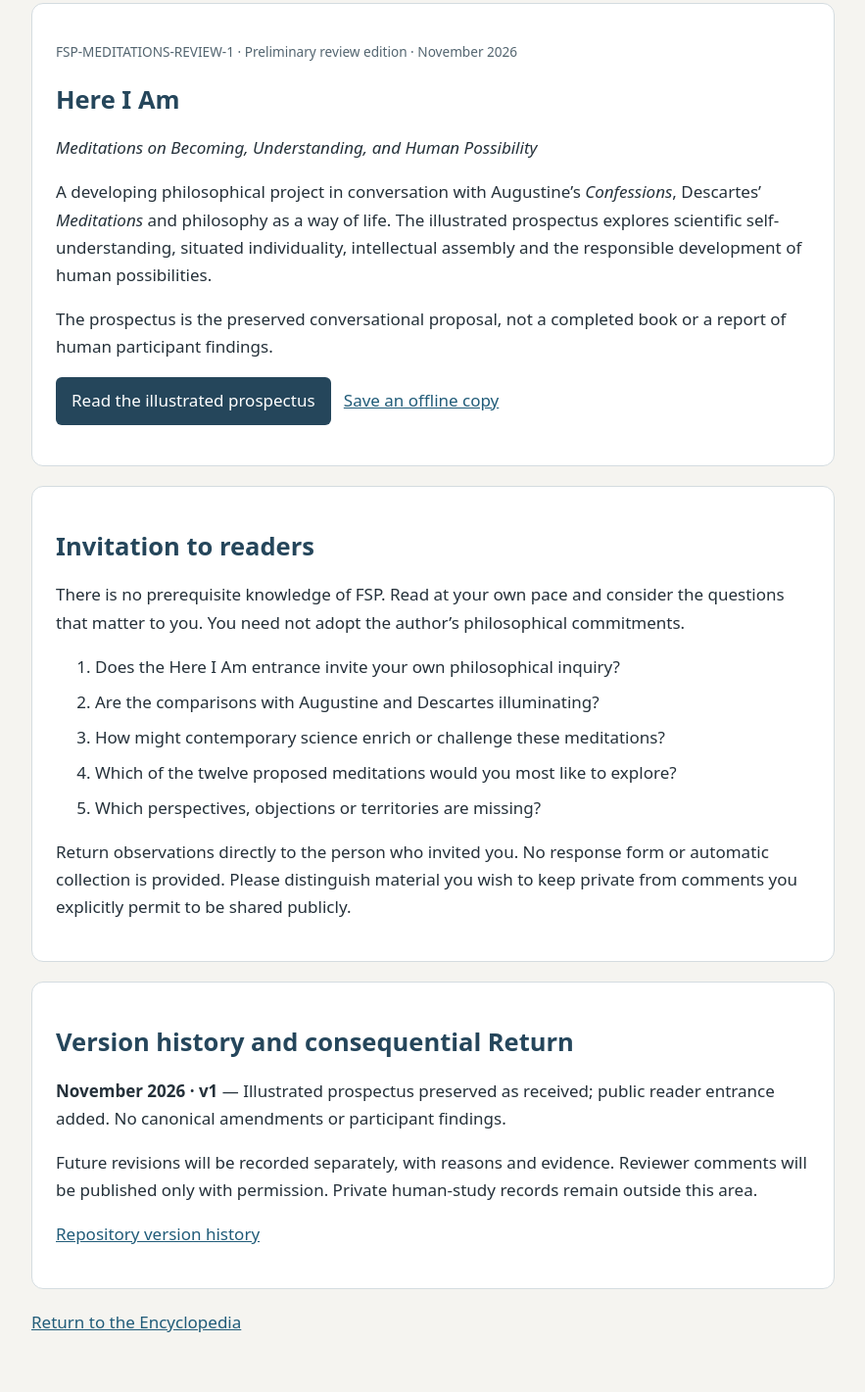
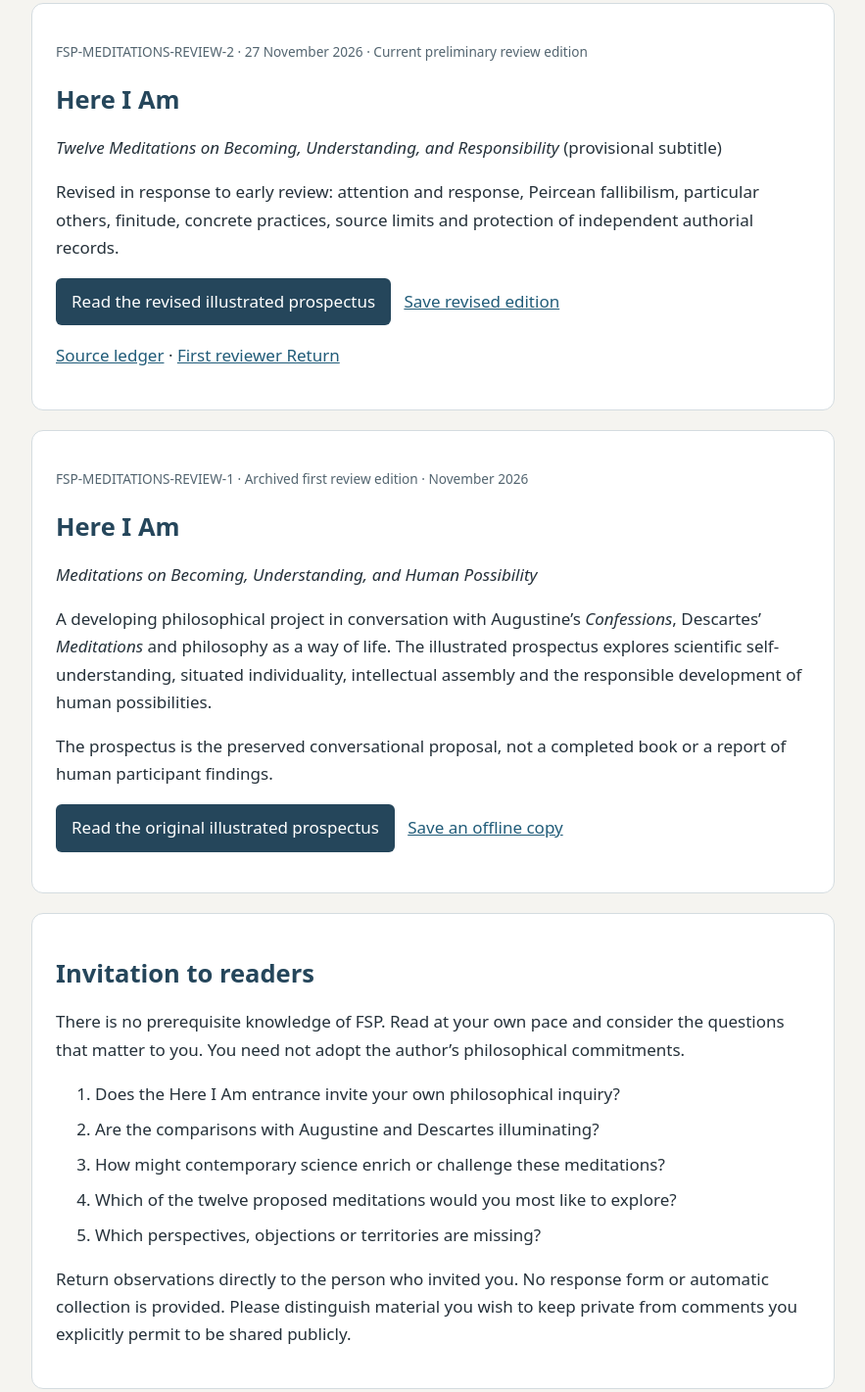
Before and after one commit to Bobphil/fsp-cartography, a website: page site/works-in-development/index.html in a window 1280 px wide. Shown: the part 255-1676 px from the top of the page at 98% size, without its empty margins (198-1081 px from the left). Before the commit the page ends 1651 px from the top, so only its background shows below. Drawn offline with Linux system fonts and the light colour scheme.

Commit message:
FSP-MEDITATIONS-REVIEW-2: link revised edition and preserve original

```diff
--- a/site/works-in-development/index.html
+++ b/site/works-in-development/index.html
@@ -2,6 +2,7 @@
 <html lang="en"><head><meta charset="utf-8"><meta name="viewport" content="width=device-width,initial-scale=1"><title>Works in Development | FSP Encyclopedia</title><style>
 body{margin:0;background:#f5f4f0;color:#25313a;font:17px/1.65 system-ui,sans-serif}main{max-width:820px;margin:auto;padding:2rem 1.25rem}h1,h2{line-height:1.2;color:#25465b}article,section{background:white;border:1px solid #d4dce0;border-radius:12px;padding:1.5rem;margin:1.25rem 0}a{color:#215c79}a:focus-visible{outline:3px solid #215c79;outline-offset:4px}.meta{font-size:.85rem;color:#536570}.primary{display:inline-block;padding:.65rem 1rem;background:#25465b;color:white;border-radius:6px;text-decoration:none}li{margin:.5rem 0}blockquote{margin:1rem 0;border-left:3px solid #735b99;padding-left:1rem}@media print{body{background:white}main{padding:0}article,section{break-inside:avoid}}
 </style></head><body><main><nav aria-label="Encyclopedia"><a href="../#/">&larr; FSP Encyclopedia</a></nav><header><p class="meta">FULL-STACK PHILOSOPHY · PUBLIC REVIEW</p><h1>Works in Development</h1><p>Emerging philosophical works, available for open inquiry before canonical adoption. A review edition is an invitation to examine, not an assertion of established findings.</p></header>
-<article><p class="meta">FSP-MEDITATIONS-REVIEW-1 · Preliminary review edition · November 2026</p><h2>Here I Am</h2><p><em>Meditations on Becoming, Understanding, and Human Possibility</em></p><p>A developing philosophical project in conversation with Augustine’s <em>Confessions</em>, Descartes’ <em>Meditations</em> and philosophy as a way of life. The illustrated prospectus explores scientific self-understanding, situated individuality, intellectual assembly and the responsible development of human possibilities.</p><p>The prospectus is the preserved conversational proposal, not a completed book or a report of human participant findings.</p><p><a class="primary" href="here-i-am/prospectus-2026-11.html">Read the illustrated prospectus</a> &nbsp; <a href="here-i-am/prospectus-2026-11.html" download>Save an offline copy</a></p></article>
+<article><p class="meta">FSP-MEDITATIONS-REVIEW-2 · 27 November 2026 · Current preliminary review edition</p><h2>Here I Am</h2><p><em>Twelve Meditations on Becoming, Understanding, and Responsibility</em> (provisional subtitle)</p><p>Revised in response to early review: attention and response, Peircean fallibilism, particular others, finitude, concrete practices, source limits and protection of independent authorial records.</p><p><a class="primary" href="here-i-am/prospectus-v2-2026-11-27.html">Read the revised illustrated prospectus</a> &nbsp; <a href="here-i-am/prospectus-v2-2026-11-27.html" download>Save revised edition</a></p><p><a href="here-i-am/prospectus-v2-2026-11-27.html#S1">Source ledger</a> · <a href="here-i-am/revision-ledger.html">First reviewer Return</a></p></article>
+<article><p class="meta">FSP-MEDITATIONS-REVIEW-1 · Archived first review edition · November 2026</p><h2>Here I Am</h2><p><em>Meditations on Becoming, Understanding, and Human Possibility</em></p><p>A developing philosophical project in conversation with Augustine’s <em>Confessions</em>, Descartes’ <em>Meditations</em> and philosophy as a way of life. The illustrated prospectus explores scientific self-understanding, situated individuality, intellectual assembly and the responsible development of human possibilities.</p><p>The prospectus is the preserved conversational proposal, not a completed book or a report of human participant findings.</p><p><a class="primary" href="here-i-am/prospectus-2026-11.html">Read the original illustrated prospectus</a> &nbsp; <a href="here-i-am/prospectus-2026-11.html" download>Save an offline copy</a></p></article>
 <section><h2>Invitation to readers</h2><p>There is no prerequisite knowledge of FSP. Read at your own pace and consider the questions that matter to you. You need not adopt the author’s philosophical commitments.</p><ol><li>Does the Here I Am entrance invite your own philosophical inquiry?</li><li>Are the comparisons with Augustine and Descartes illuminating?</li><li>How might contemporary science enrich or challenge these meditations?</li><li>Which of the twelve proposed meditations would you most like to explore?</li><li>Which perspectives, objections or territories are missing?</li></ol><p>Return observations directly to the person who invited you. No response form or automatic collection is provided. Please distinguish material you wish to keep private from comments you explicitly permit to be shared publicly.</p></section>
-<section><h2>Version history and consequential Return</h2><p><strong>November 2026 · v1</strong> — Illustrated prospectus preserved as received; public reader entrance added. No canonical amendments or participant findings.</p><p>Future revisions will be recorded separately, with reasons and evidence. Reviewer comments will be published only with permission. Private human-study records remain outside this area.</p><p><a href="https://github.com/Bobphil/fsp-cartography/commits/main/site/works-in-development/">Repository version history</a></p></section><footer><a href="../#/">Return to the Encyclopedia</a></footer></main></body></html>
+<section><h2>Version history and consequential Return</h2><p><strong>November 2026 · v1</strong> — Illustrated prospectus preserved as received; public reader entrance added. No canonical amendments or participant findings.</p><p><strong>27 November 2026 · v2</strong> — Revised prospectus with twelve practices, ethical arc, comparative constellation, source ledger and authorial-provenance protocol. Original edition retained.</p><p>Future revisions will be recorded separately, with reasons and evidence. Reviewer comments will be published only with permission. Private human-study records remain outside this area.</p><p><a href="https://github.com/Bobphil/fsp-cartography/commits/main/site/works-in-development/">Repository version history</a></p></section><footer><a href="../#/">Return to the Encyclopedia</a></footer></main></body></html>
```
